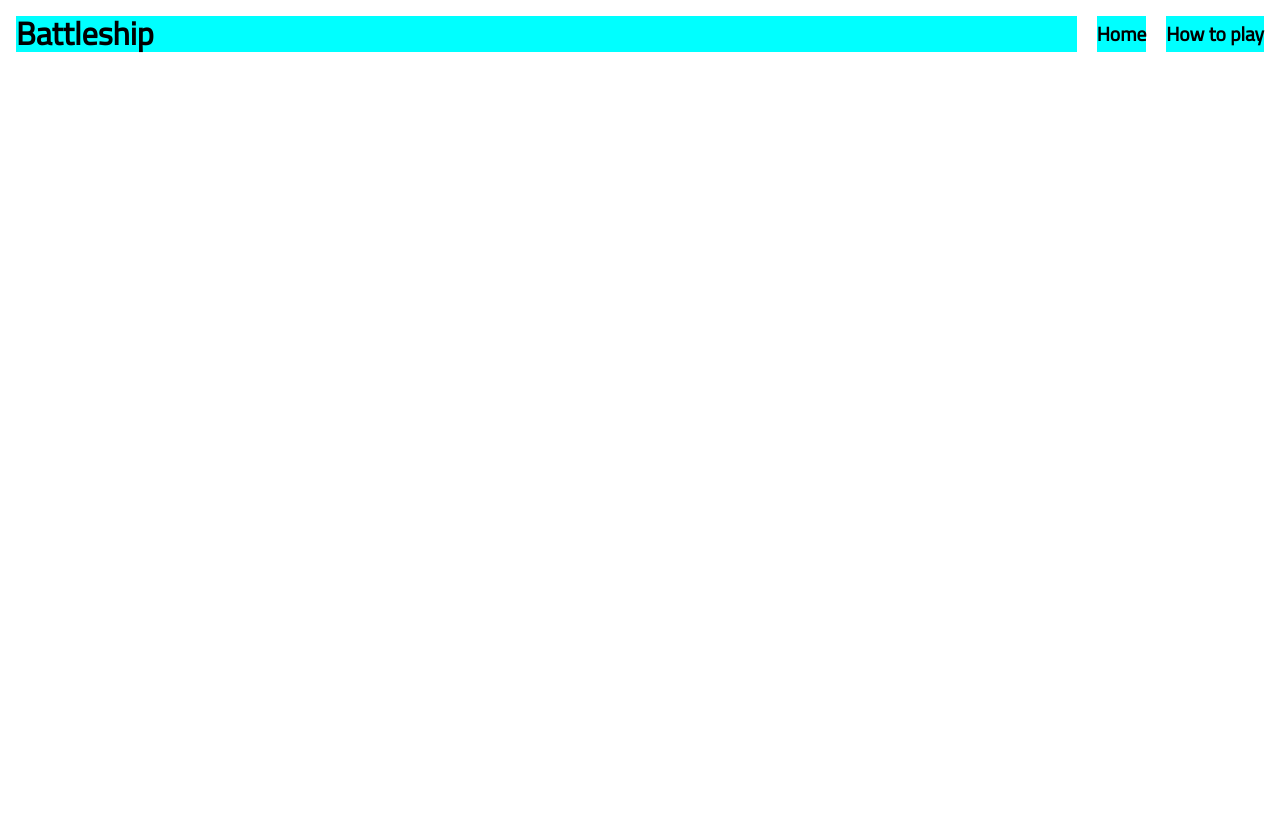
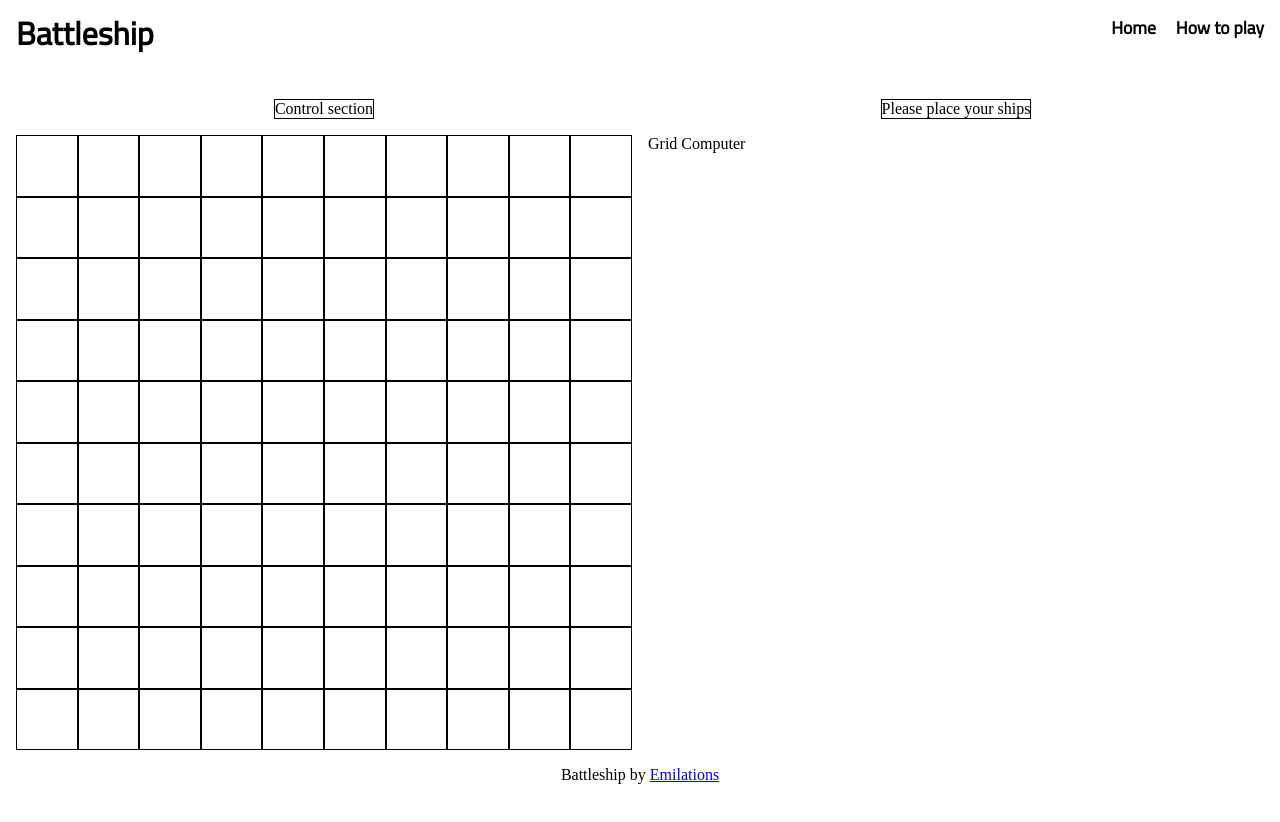
Before and after one commit to emilations/odin-Battleship, a website built with webpack: page dist/index.html in a window 1280 px wide. After the commit the page ends 800 px from the top, so only its background shows below. Built offline with nearby package versions, Linux system fonts and the light colour scheme.

Commit message:
Add grids HTML and some styling

```diff
--- a/dist/index.html
+++ b/dist/index.html
@@ -16,10 +16,125 @@
         <div class="home-button"><h2>Home</h2></div>
         <div class="how-to-play-button"><h2>How to play</h2></div>
       </div>
-      <div class="message"></div>
-      <div class="control"></div>
-      <div class="boards"></div>
-      <div class="grid-computer"></div>
+      <div class="control">Control section</div>
+      <div class="message">Please place your ships</div>
+      <div class="grid grid-human">
+
+        <div class="grid-layout">
+          <div class="cell-p1" id="p1-row0-cell0"></div>
+          <div class="cell-p1" id="p1-row0-cell1"></div>
+          <div class="cell-p1" id="p1-row0-cell2"></div>
+          <div class="cell-p1" id="p1-row0-cell3"></div>
+          <div class="cell-p1" id="p1-row0-cell4"></div>
+          <div class="cell-p1" id="p1-row0-cell5"></div>
+          <div class="cell-p1" id="p1-row0-cell6"></div>
+          <div class="cell-p1" id="p1-row0-cell7"></div>
+          <div class="cell-p1" id="p1-row0-cell8"></div>
+          <div class="cell-p1" id="p1-row0-cell9"></div>
+
+          <div class="cell-p1" id="p1-row1-cell0"></div>
+          <div class="cell-p1" id="p1-row1-cell1"></div>
+          <div class="cell-p1" id="p1-row1-cell2"></div>
+          <div class="cell-p1" id="p1-row1-cell3"></div>
+          <div class="cell-p1" id="p1-row1-cell4"></div>
+          <div class="cell-p1" id="p1-row1-cell5"></div>
+          <div class="cell-p1" id="p1-row1-cell6"></div>
+          <div class="cell-p1" id="p1-row1-cell7"></div>
+          <div class="cell-p1" id="p1-row1-cell8"></div>
+          <div class="cell-p1" id="p1-row1-cell9"></div>
+
+          <div class="cell-p1" id="p1-row2-cell0"></div>
+          <div class="cell-p1" id="p1-row2-cell1"></div>
+          <div class="cell-p1" id="p1-row2-cell2"></div>
+          <div class="cell-p1" id="p1-row2-cell3"></div>
+          <div class="cell-p1" id="p1-row2-cell4"></div>
+          <div class="cell-p1" id="p1-row2-cell5"></div>
+          <div class="cell-p1" id="p1-row2-cell6"></div>
+          <div class="cell-p1" id="p1-row2-cell7"></div>
+          <div class="cell-p1" id="p1-row2-cell8"></div>
+          <div class="cell-p1" id="p1-row2-cell9"></div>
+
+          <div class="cell-p1" id="p1-row3-cell0"></div>
+          <div class="cell-p1" id="p1-row3-cell1"></div>
+          <div class="cell-p1" id="p1-row3-cell2"></div>
+          <div class="cell-p1" id="p1-row3-cell3"></div>
+          <div class="cell-p1" id="p1-row3-cell4"></div>
+          <div class="cell-p1" id="p1-row3-cell5"></div>
+          <div class="cell-p1" id="p1-row3-cell6"></div>
+          <div class="cell-p1" id="p1-row3-cell7"></div>
+          <div class="cell-p1" id="p1-row3-cell8"></div>
+          <div class="cell-p1" id="p1-row3-cell9"></div>
+
+          <div class="cell-p1" id="p1-row4-cell0"></div>
+          <div class="cell-p1" id="p1-row4-cell1"></div>
+          <div class="cell-p1" id="p1-row4-cell2"></div>
+          <div class="cell-p1" id="p1-row4-cell3"></div>
+          <div class="cell-p1" id="p1-row4-cell4"></div>
+          <div class="cell-p1" id="p1-row4-cell5"></div>
+          <div class="cell-p1" id="p1-row4-cell6"></div>
+          <div class="cell-p1" id="p1-row4-cell7"></div>
+          <div class="cell-p1" id="p1-row4-cell8"></div>
+          <div class="cell-p1" id="p1-row4-cell9"></div>
+
+          <div class="cell-p1" id="p1-row5-cell0"></div>
+          <div class="cell-p1" id="p1-row5-cell1"></div>
+          <div class="cell-p1" id="p1-row5-cell2"></div>
+          <div class="cell-p1" id="p1-row5-cell3"></div>
+          <div class="cell-p1" id="p1-row5-cell4"></div>
+          <div class="cell-p1" id="p1-row5-cell5"></div>
+          <div class="cell-p1" id="p1-row5-cell6"></div>
+          <div class="cell-p1" id="p1-row5-cell7"></div>
+          <div class="cell-p1" id="p1-row5-cell8"></div>
+          <div class="cell-p1" id="p1-row5-cell9"></div>
+
+          <div class="cell-p1" id="p1-row6-cell0"></div>
+          <div class="cell-p1" id="p1-row6-cell1"></div>
+          <div class="cell-p1" id="p1-row6-cell2"></div>
+          <div class="cell-p1" id="p1-row6-cell3"></div>
+          <div class="cell-p1" id="p1-row6-cell4"></div>
+          <div class="cell-p1" id="p1-row6-cell5"></div>
+          <div class="cell-p1" id="p1-row6-cell6"></div>
+          <div class="cell-p1" id="p1-row6-cell7"></div>
+          <div class="cell-p1" id="p1-row6-cell8"></div>
+          <div class="cell-p1" id="p1-row6-cell9"></div>
+
+          <div class="cell-p1" id="p1-row7-cell0"></div>
+          <div class="cell-p1" id="p1-row7-cell1"></div>
+          <div class="cell-p1" id="p1-row7-cell2"></div>
+          <div class="cell-p1" id="p1-row7-cell3"></div>
+          <div class="cell-p1" id="p1-row7-cell4"></div>
+          <div class="cell-p1" id="p1-row7-cell5"></div>
+          <div class="cell-p1" id="p1-row7-cell6"></div>
+          <div class="cell-p1" id="p1-row7-cell7"></div>
+          <div class="cell-p1" id="p1-row7-cell8"></div>
+          <div class="cell-p1" id="p1-row7-cell9"></div>
+
+          <div class="cell-p1" id="p1-row8-cell0"></div>
+          <div class="cell-p1" id="p1-row8-cell1"></div>
+          <div class="cell-p1" id="p1-row8-cell2"></div>
+          <div class="cell-p1" id="p1-row8-cell3"></div>
+          <div class="cell-p1" id="p1-row8-cell4"></div>
+          <div class="cell-p1" id="p1-row8-cell5"></div>
+          <div class="cell-p1" id="p1-row8-cell6"></div>
+          <div class="cell-p1" id="p1-row8-cell7"></div>
+          <div class="cell-p1" id="p1-row8-cell8"></div>
+          <div class="cell-p1" id="p1-row8-cell9"></div>
+
+          <div class="cell-p1" id="p1-row9-cell0"></div>
+          <div class="cell-p1" id="p1-row9-cell1"></div>
+          <div class="cell-p1" id="p1-row9-cell2"></div>
+          <div class="cell-p1" id="p1-row9-cell3"></div>
+          <div class="cell-p1" id="p1-row9-cell4"></div>
+          <div class="cell-p1" id="p1-row9-cell5"></div>
+          <div class="cell-p1" id="p1-row9-cell6"></div>
+          <div class="cell-p1" id="p1-row9-cell7"></div>
+          <div class="cell-p1" id="p1-row9-cell8"></div>
+          <div class="cell-p1" id="p1-row9-cell9"></div>
+          </div>
+
+      </div>
+      <div class="grid grid-computer">Grid Computer</div>
+      <div class="footer"><p>Battleship by <a href="https://github.com/emilations">Emilations</a></p></div>
     </div>
   </body>
 </html>
--- a/dist/styles.css
+++ b/dist/styles.css
@@ -6,28 +6,41 @@
 body {
   height: 100vh;
   background-color: #ffffff;
-  padding: 1rem;
 }
 
 .main-container {
+  box-sizing: border-box;
+  height: 100%;
   display: grid;
+  grid-auto-flow: row;
+  grid-template-rows: auto auto 1fr auto;
+  grid-template-columns: 1fr 1fr;
+  padding: 1rem;
+  gap: 1rem;
 }
 
+/* HEADER ELEMENTS */
 .header {
   font-family: "Cairo";
   display: grid;
+  grid-column: 1 / 3;
   grid-template-columns: 1fr;
   grid-auto-flow: column;
   gap: 20px;
+  margin-bottom: 2rem;
 }
 
-.header > * {
-  background-color: aqua;
-  padding: 0;
+.header > :not(:first-child) > * {
+  font-size: 1.1rem;
+  line-height: 1.5rem;
+  border-bottom: 0px solid black;
+  transition: all 0.1s ease-in-out;
+  -webkit-transition: all 0.12s ease-in-out;
 }
 
-.header > :not(:first-child) {
-  font-size: small;
+.header > *:not(:first-child) > :hover {
+  border-bottom: 1.4px solid rgb(78, 78, 78);
+  margin-bottom: -1.4px;
 }
 
 .header .title {
@@ -35,11 +48,40 @@ body {
   line-height: 2.2rem;
 }
 
-.header .title h1{
+.header .title h1 {
   width: min-content;
 }
 
-.header >* >*:hover {
+/* MESSAGE ELEMENT */
+.message, .control {
+  justify-self: center;
+  border: 1px solid black;
+}
 
-  border-bottom: 2px solid black;
+/* Grid element */
+.grid {
+  justify-self: center;
+  align-self: center;
+  width: 100%;
+  height: 100%;
+  /* border: 1px solid black; */
 }
+
+.grid-layout {
+  height: 100%;
+  display: grid;
+  grid-template-columns: repeat(10, 1fr);
+  grid-template-rows: repeat(10, 1fr);
+}
+
+/* Cell element */
+.cell-p1 {
+  border: 1px solid black;
+  box-sizing: border-box;
+}
+
+/* Footer element */
+.footer {
+  grid-column: 1 / 3;
+  justify-self: center;
+}
```
